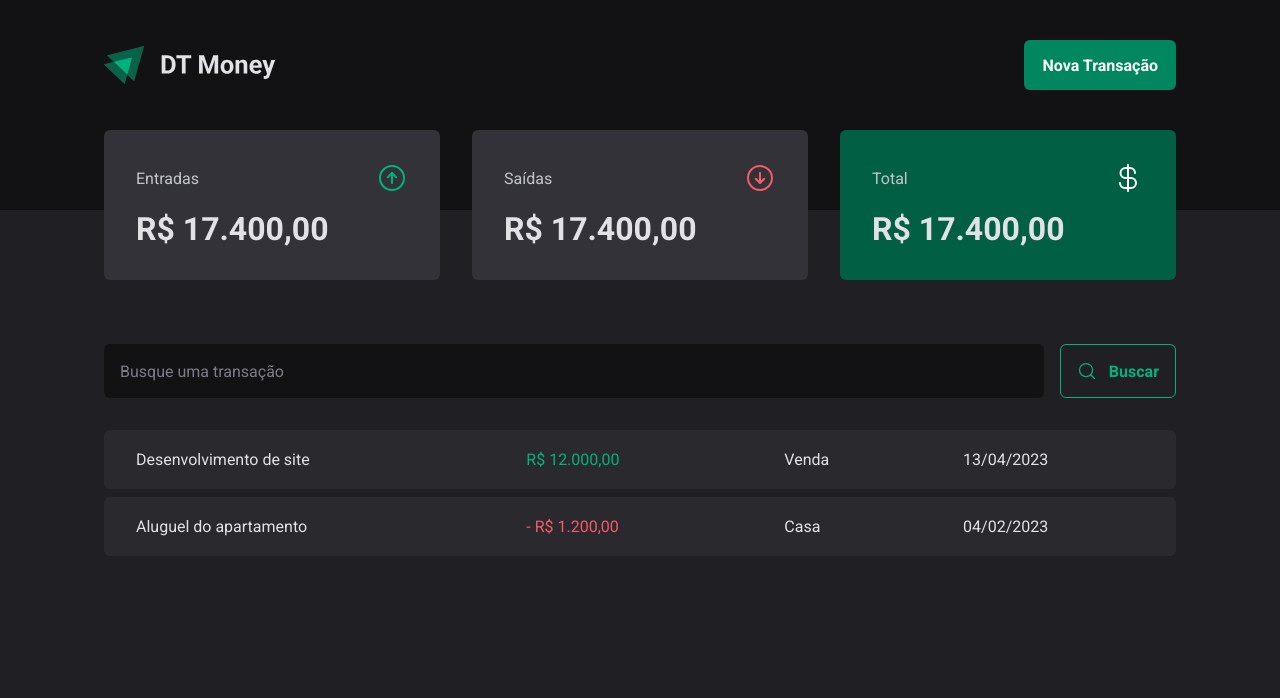
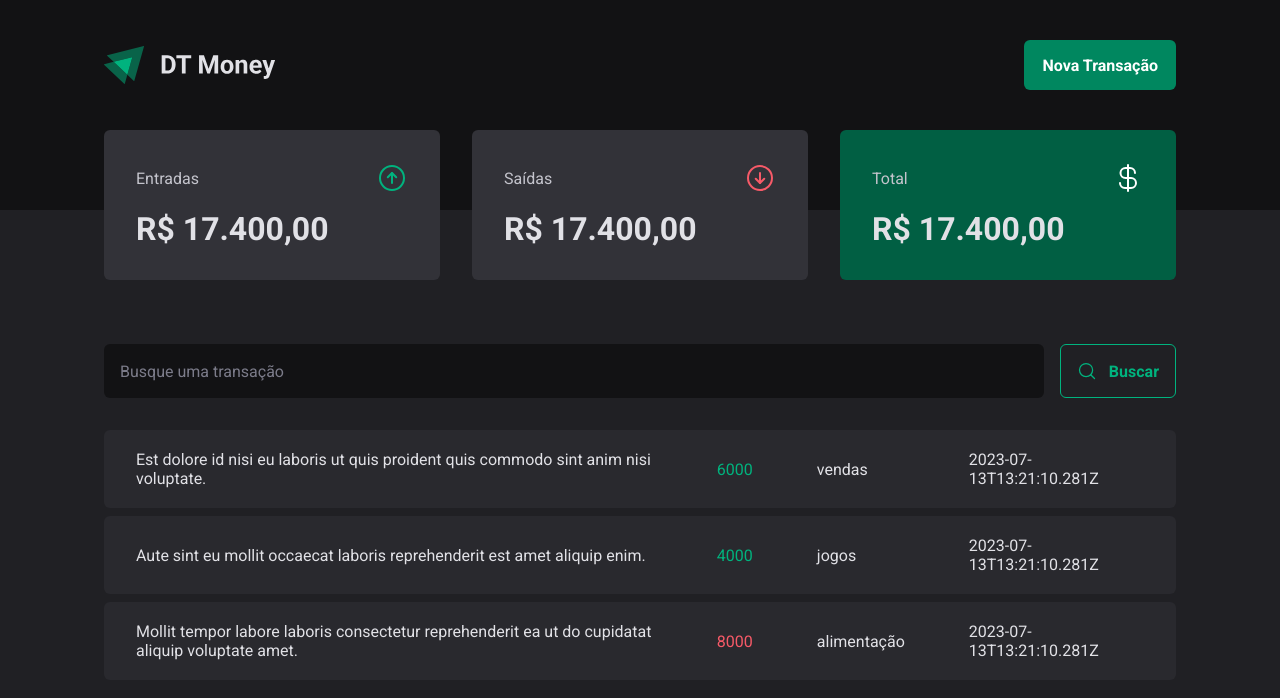
Before and after one commit to YanCardoso/money-y, a React (Vite) app: page / in a window 1280 px wide. Shown: the top 698 px of the page. Built offline with nearby package versions, Linux system fonts and the light colour scheme; data requests are answered from the project's data file.

Commit message:
json server

```diff
--- a/package.json
+++ b/package.json
@@ -5,6 +5,7 @@
   "type": "module",
   "scripts": {
     "dev": "vite",
+    "server": "json-server server.json -p 3000 -w -d 500",
     "build": "tsc && vite build",
     "lint": "eslint src --ext ts,tsx --report-unused-disable-directives --max-warnings 0",
     "preview": "vite preview"
@@ -27,6 +28,7 @@
     "eslint": "^8.38.0",
     "eslint-plugin-react-hooks": "^4.6.0",
     "eslint-plugin-react-refresh": "^0.3.4",
+    "json-server": "^0.17.3",
     "typescript": "^5.0.2",
     "vite": "^4.3.9"
   }
--- /dev/null
+++ b/server.json
@@ -0,0 +1,28 @@
+{
+  "transactions":[
+    {
+      "id": 1,
+      "description": "Est dolore id nisi eu laboris ut quis proident quis commodo sint anim nisi voluptate.",
+      "type": "income",
+      "category": "vendas",
+      "price": 6000,
+      "created_at":"2023-07-13T13:21:10.281Z"
+    },
+    {
+      "id": 2,
+      "description": "Aute sint eu mollit occaecat laboris reprehenderit est amet aliquip enim.",
+      "type": "income",
+      "category": "jogos",
+      "price": 4000,
+      "created_at":"2023-07-13T13:21:10.281Z"
+    },
+    {
+      "id": 3,
+      "description": "Mollit tempor labore laboris consectetur reprehenderit ea ut do cupidatat aliquip voluptate amet.",
+      "type": "outcome",
+      "category": "alimentação",
+      "price": 8000,
+      "created_at":"2023-07-13T13:21:10.281Z"
+    }
+  ]
+}
--- a/src/pages/Transactions/index.tsx
+++ b/src/pages/Transactions/index.tsx
@@ -1,3 +1,4 @@
+import { useEffect, useState } from 'react'
 import { Header } from '../../components/Header'
 import { Summary } from '../../components/Summary'
 import { SearchForm } from './components/SearchForm'
@@ -7,7 +8,29 @@ import {
 	TransactionsTableContainer,
 } from './styles'
 
+interface TransactionsData {
+	id: 1
+	description: string
+	type: 'income' | 'outcome'
+	category: string
+	price: number
+	created_at: string
+}
+
 export function Transactions() {
+	const [transactions, setTransactions] = useState<TransactionsData[]>([])
+
+	async function LoadTransactions() {
+		const response = await fetch(`http://localhost:3000/transactions`)
+		const data = await response.json()
+
+		setTransactions(data)
+	}
+
+	useEffect(() => {
+		LoadTransactions()
+	}, [])
+
 	return (
 		<div>
 			<Header />
@@ -16,22 +39,20 @@ export function Transactions() {
 				<SearchForm />
 				<TransactionsTable>
 					<tbody>
-						<tr>
-							<td>Desenvolvimento de site</td>
-							<td>
-								<PriceHighlight variant='income'>R$ 12.000,00</PriceHighlight>
-							</td>
-							<td>Venda</td>
-							<td>13/04/2023</td>
-						</tr>
-						<tr>
-							<td>Aluguel do apartamento</td>
-							<td>
-								<PriceHighlight variant='outcome'>- R$ 1.200,00</PriceHighlight>
-							</td>
-							<td>Casa</td>
-							<td>04/02/2023</td>
-						</tr>
+						{transactions.map((transaction) => {
+							return (
+								<tr key={transaction.id}>
+									<td>{transaction.description}</td>
+									<td>
+										<PriceHighlight variant={transaction.type}>
+											{transaction.price}
+										</PriceHighlight>
+									</td>
+									<td>{transaction.category}</td>
+									<td>{transaction.created_at}</td>
+								</tr>
+							)
+						})}
 					</tbody>
 				</TransactionsTable>
 			</TransactionsTableContainer>
```
Also changed, not shown: 1 other file (tests, documents, lock files or other folders).
